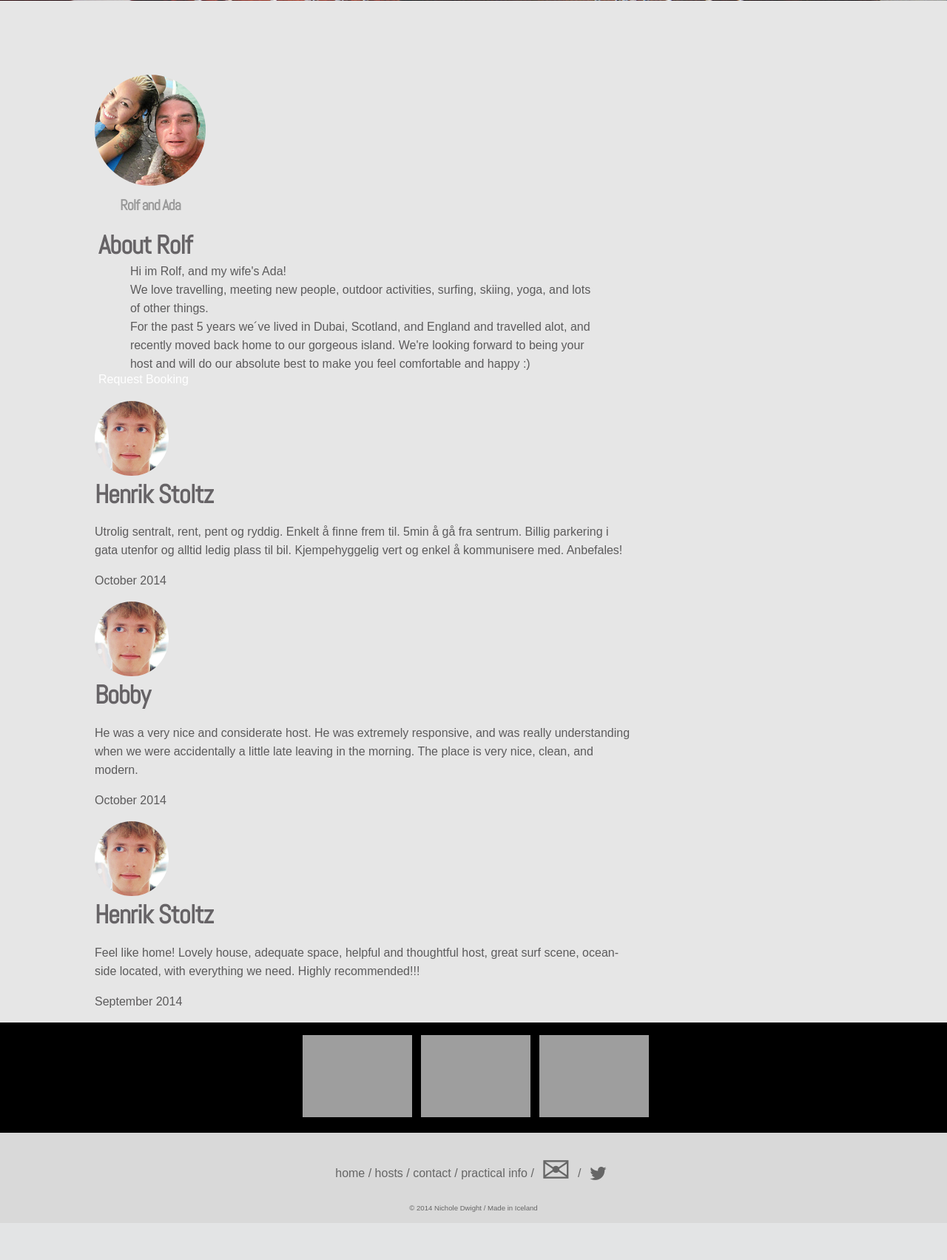
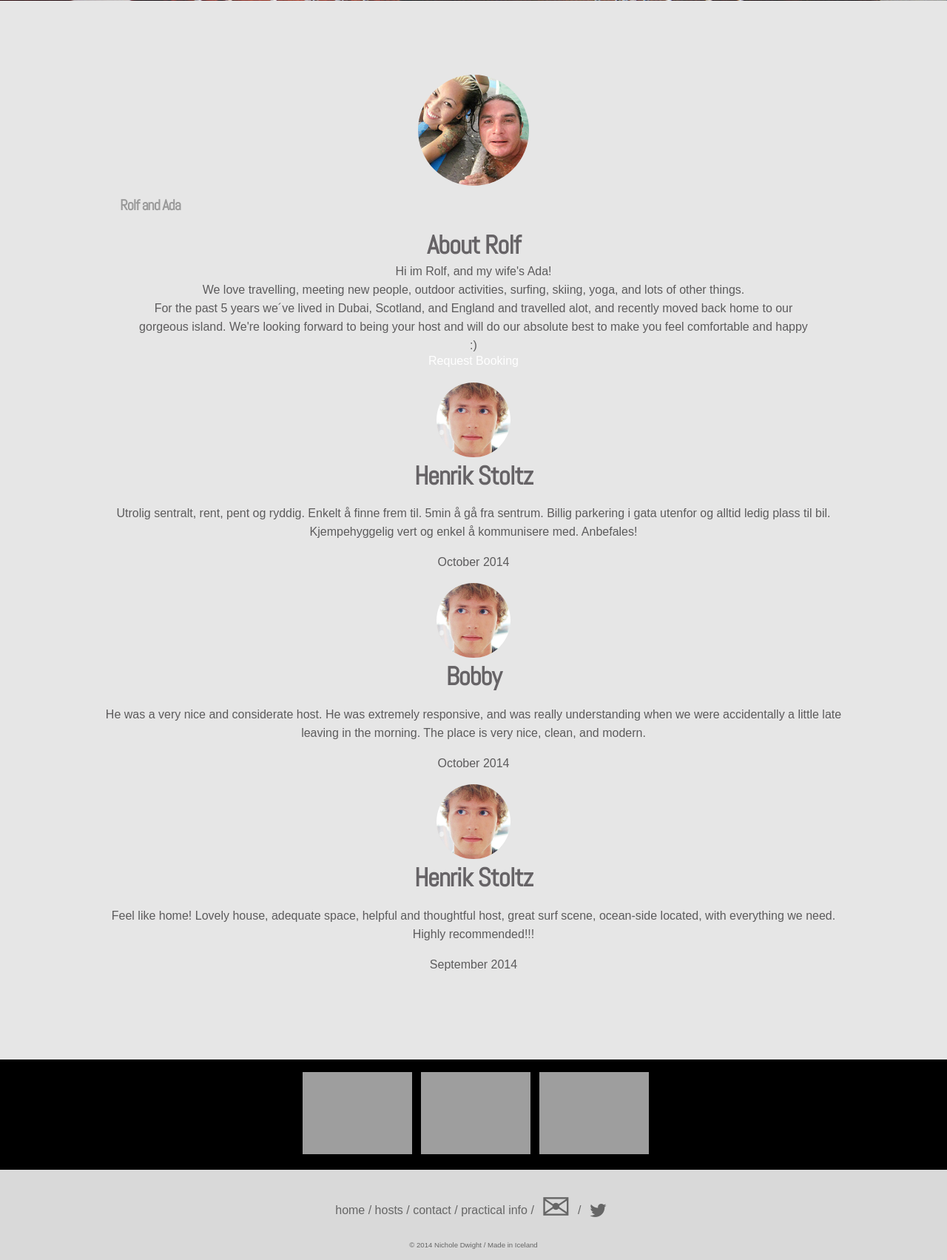
Before and after one commit to nicholedwight/breaking-the-ice, a PHP site: page /project1/hostfamilies/oskar in a window 1280 px wide. Shown: the part 379-2082 px from the top of the page at 74% size. Before the commit the page ends 2017 px from the top, so only its background shows below. Run offline with PHP 8.4, Linux system fonts and the light colour scheme; style sheets or scripts are compiled from the project's sources; some libraries are stand-ins or nearby versions; some web fonts are replaced; grey boxes are pictures that could not be loaded.

Commit message:
moving host profile content to be centered

```diff
--- a/scss/_hosts.scss
+++ b/scss/_hosts.scss
@@ -23,8 +23,9 @@
 }
 
 .host_profile {
-  padding: 100px 0 0 10%;
-  @include column(8);
+  padding: 100px 10%;
+  @include column(12);
+  text-align: center;
 }
 
 .host_profile_image {
```
